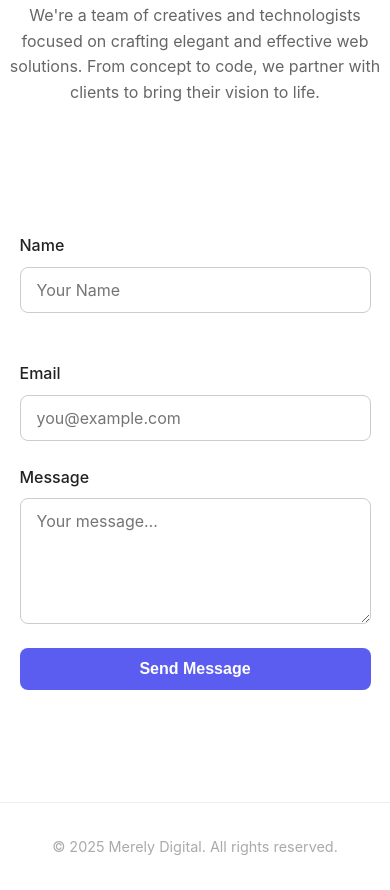
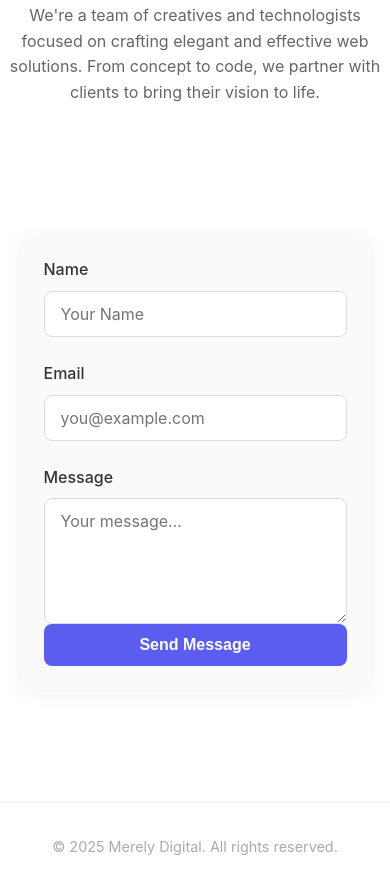
Before and after one commit to dangertoon/merely-digital, a plain HTML site: page index.html in a window 390 px wide. Shown: the part 1321-2211 px from the top of the page. Drawn offline with Linux system fonts and the light colour scheme.

Commit message:
Update style.css

```diff
--- a/style.css
+++ b/style.css
@@ -80,49 +80,65 @@ nav a:hover {
   margin: 0 auto;
 }
 
-/* Contact Form */
+/* === Contact Form Enhancements === */
+#contact .section .container {
+  text-align: center;
+}
+
+#contact h2 {
+  margin-bottom: 0.5rem;
+}
+
+#contact p {
+  margin-bottom: 2rem;
+  color: #666;
+}
+
 .contact-form {
-  max-width: 600px;
+  background: #fafafa;
+  padding: 2rem;
+  border-radius: 12px;
+  max-width: 700px;
   margin: 0 auto;
+  box-shadow: 0 4px 20px rgba(0,0,0,0.05);
 }
 
 .form-grid {
   display: grid;
   grid-template-columns: repeat(auto-fit, minmax(240px, 1fr));
   gap: 1.5rem;
+  margin-bottom: 1.5rem;
 }
 
 .form-group {
   display: flex;
   flex-direction: column;
-  margin-bottom: 1.5rem;
 }
 
 .form-group label {
   margin-bottom: 0.5rem;
   font-weight: 500;
-  color: #222;
+  color: #333;
 }
 
 .form-group input,
 .form-group textarea {
   padding: 0.75rem 1rem;
-  border: 1px solid #ccc;
+  border: 1px solid #ddd;
   border-radius: 8px;
   font-size: 1rem;
   font-family: inherit;
-  resize: vertical;
+  transition: border-color 0.2s ease, box-shadow 0.2s ease;
 }
 
 .form-group input:focus,
 .form-group textarea:focus {
   outline: none;
   border-color: #5b5df0;
-  box-shadow: 0 0 0 2px rgba(91, 93, 240, 0.2);
+  box-shadow: 0 0 0 3px rgba(91,93,240,0.2);
 }
 
 .btn-submit {
-  display: inline-block;
   background-color: #5b5df0;
   color: #fff;
   padding: 0.75rem 2rem;
@@ -131,11 +147,22 @@ nav a:hover {
   border: none;
   border-radius: 8px;
   cursor: pointer;
-  transition: background-color 0.3s ease;
+  transition: background-color 0.3s ease, transform 0.2s ease;
 }
 
 .btn-submit:hover {
   background-color: #4a4bc8;
+  transform: translateY(-2px);
+}
+
+@media (max-width: 480px) {
+  .contact-form {
+    padding: 1.5rem;
+  }
+
+  .form-grid {
+    grid-template-columns: 1fr;
+  }
 }
 
 @media (max-width: 480px) {
```
